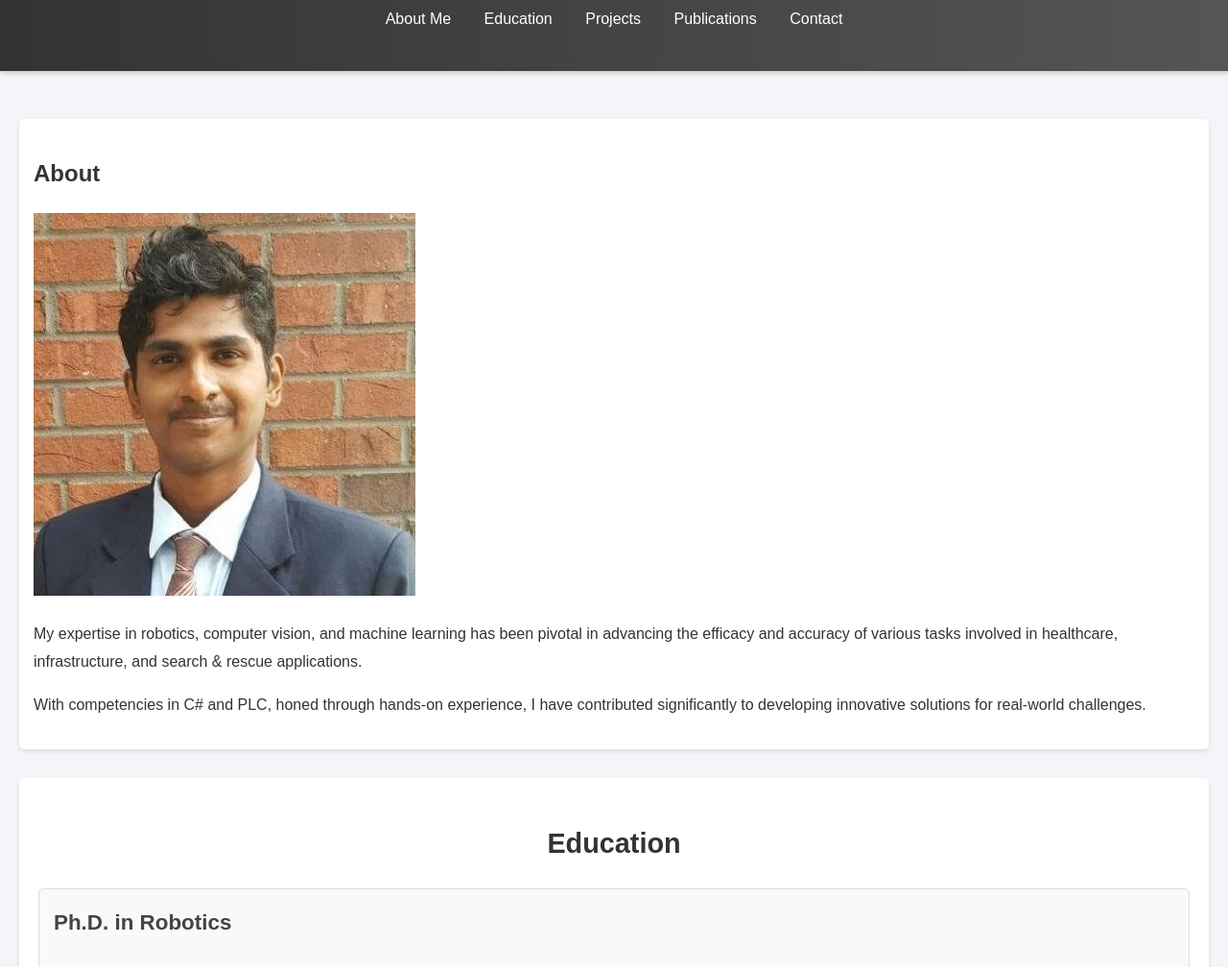
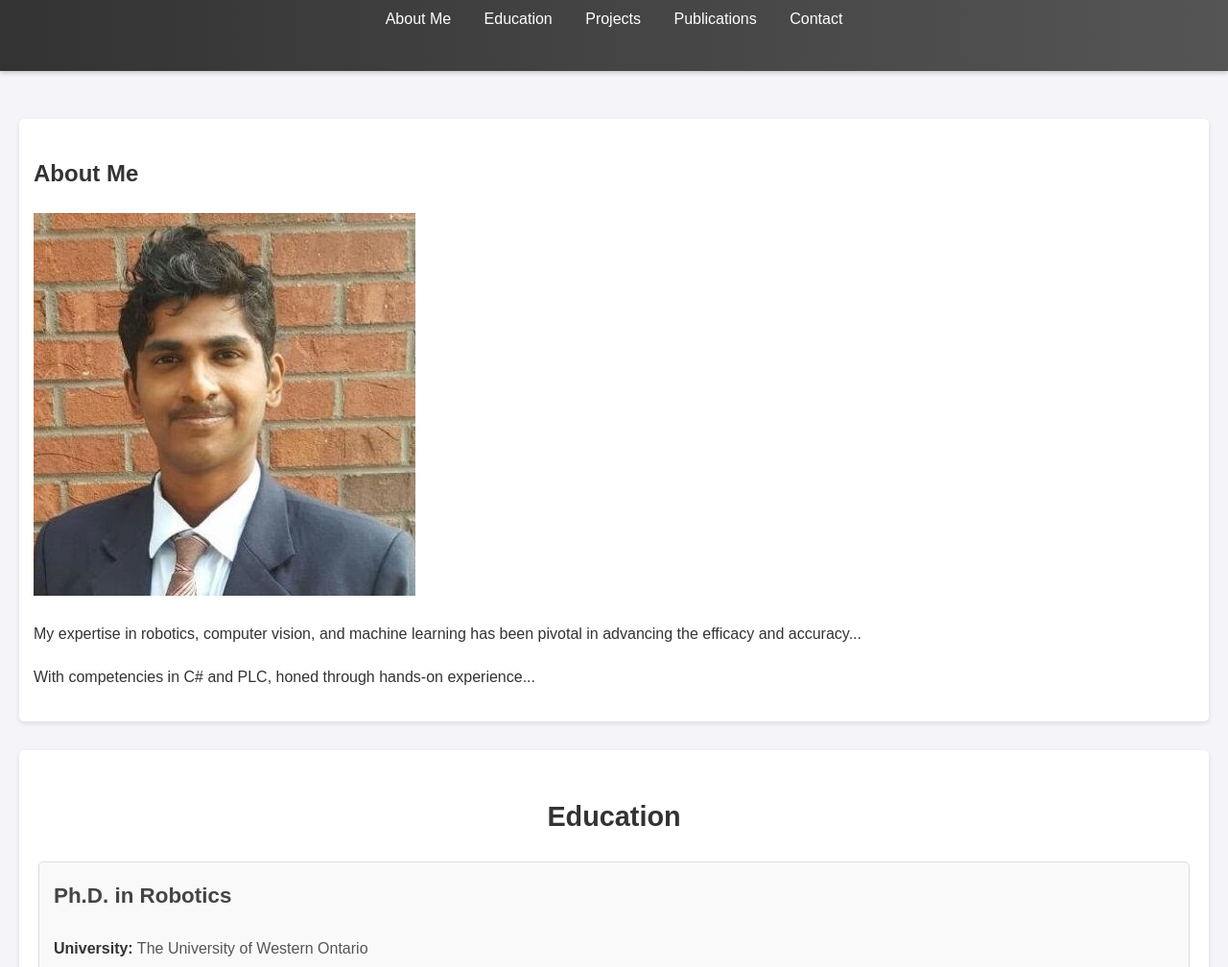
Before and after one commit to yokhesh/yokhesh.github.io, a plain HTML site: page index.html in a window 1280 px wide. Shown: the part 92-1100 px from the top of the page at 96% size. Drawn offline with Linux system fonts and the light colour scheme.

Commit message:
Update index.html

```diff
--- a/index.html
+++ b/index.html
@@ -23,19 +23,15 @@
 
   <main>
 	<section id="about">
-	  <h2>About</h2>
-	  <div class="about-container">
+	  <h2>About Me</h2>
+	  <div class="profile">
 	    <img src="images/profile.jpg" alt="Yokhesh Krishnasamy Tamilselvam" class="profile-photo">
-	    <div class="about-text">
-	      <p>My expertise in robotics, computer vision, and machine learning has been pivotal in advancing the efficacy and accuracy of various tasks involved in healthcare, infrastructure, and search & rescue applications.</p>
-	      <p>With competencies in C# and PLC, honed through hands-on experience, I have contributed significantly to developing innovative solutions for real-world challenges.</p>
+	    <div>
+	      <p>My expertise in robotics, computer vision, and machine learning has been pivotal in advancing the efficacy and accuracy...</p>
+	      <p>With competencies in C# and PLC, honed through hands-on experience...</p>
 	    </div>
 	  </div>
 	</section>
-
-
-
-
     <section id="education">
       <h2>Education</h2>
 
```
